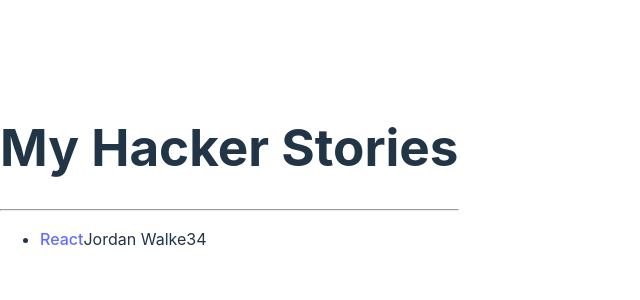
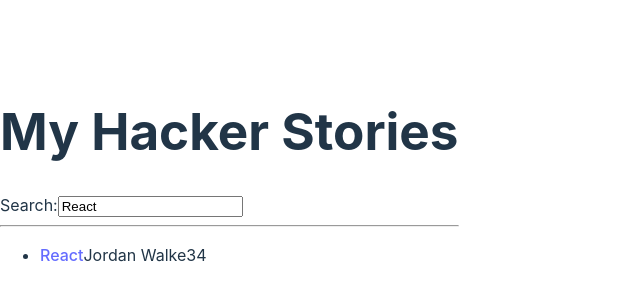
Before and after one commit to tmfsmiley/react-hacker-stories, a React (Vite) app: page / in a window 1280 px wide. Shown: the part 224-524 px from the top of the page, without its empty margins (0-640 px from the left). Built offline with nearby package versions, Linux system fonts and the light colour scheme.

Commit message:
useEffect Hook

```diff
--- a/src/App.jsx
+++ b/src/App.jsx
@@ -21,7 +21,13 @@ const App = () => {
     },
   ];
 
-  const [searchTerm, setSearchTerm] = React.useState('React');
+  const [searchTerm, setSearchTerm] = React.useState(
+    localStorage.getItem('search') || 'React'
+  );
+
+  React.useEffect(() => {
+    localStorage.setItem('search', searchTerm);
+  }, [searchTerm]);
 
   // callback handler. gets introduced as an event handler
   const handleSearch = (event) => {
@@ -42,33 +48,32 @@ const App = () => {
   );
 };
 
-const Search = ({ search, onSearch }) => {
+const Search = ({ search, onSearch }) => (
   <div>
-    <label htmlFor="search">Search: </label>
-    <input
-      id="search"
-      type="text"
-      value={search}
-      onChange={onSearch} />
+    <label htmlFor="search">Search:
+      <input
+        id="search"
+        type="text"
+        value={search}
+        onChange={onSearch} />
+    </label>
   </div>
-};
+);
 
 const List = ({ list }) => (
   <ul>
-    {/* Rest Operator. Separates an object from some of its properties */}
-    {list.map(( { objectID, ...item }) => (
-      // Spread operator. Spreads all key/value pairs of an object to another object. (Item below)
-      <Item key={objectID} {...item} />
+    {list.map((item) => (
+      <Item key={item.objectID} item={item} />
     ))}
   </ul>
 );
 
-const Item = ({ title, url, author, num_comments, points }) => (
+const Item = ({ item }) => (
   <li>
-    <span><a href={url}>{title}</a></span>
-    <span>{author}</span>
-    <span>{num_comments}</span>
-    <span>{points}</span>
+    <span><a href={item.url}>{item.title}</a></span>
+    <span>{item.author}</span>
+    <span>{item.num_comments}</span>
+    <span>{item.points}</span>
   </li>
 );
 
```
